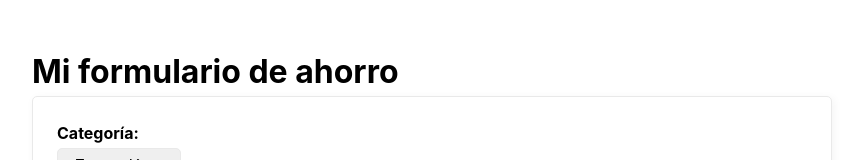
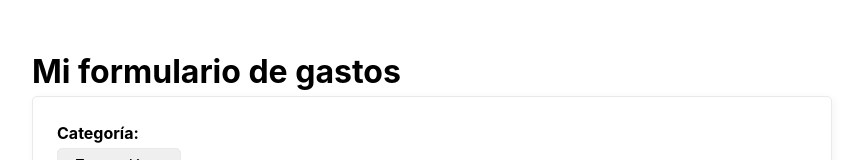
Before and after one commit to darkvid/nextJS-saving-form, a Next.js app: page / in a window 1280 px wide. Shown: the top 160 px of the page, without its empty margins (84-947 px from the left). Built offline with nearby package versions, Linux system fonts and the light colour scheme.

Commit message:
change name form

```diff
--- a/src/app/page.tsx
+++ b/src/app/page.tsx
@@ -6,7 +6,7 @@ const inter = Inter({ subsets: ['latin'] })
 export default function Home() {
   return (
     <main>
-      <h1>Mi formulario de ahorro</h1>
+      <h1>Mi formulario de gastos</h1>
       <SavingForm />
     </main>
   )
```
